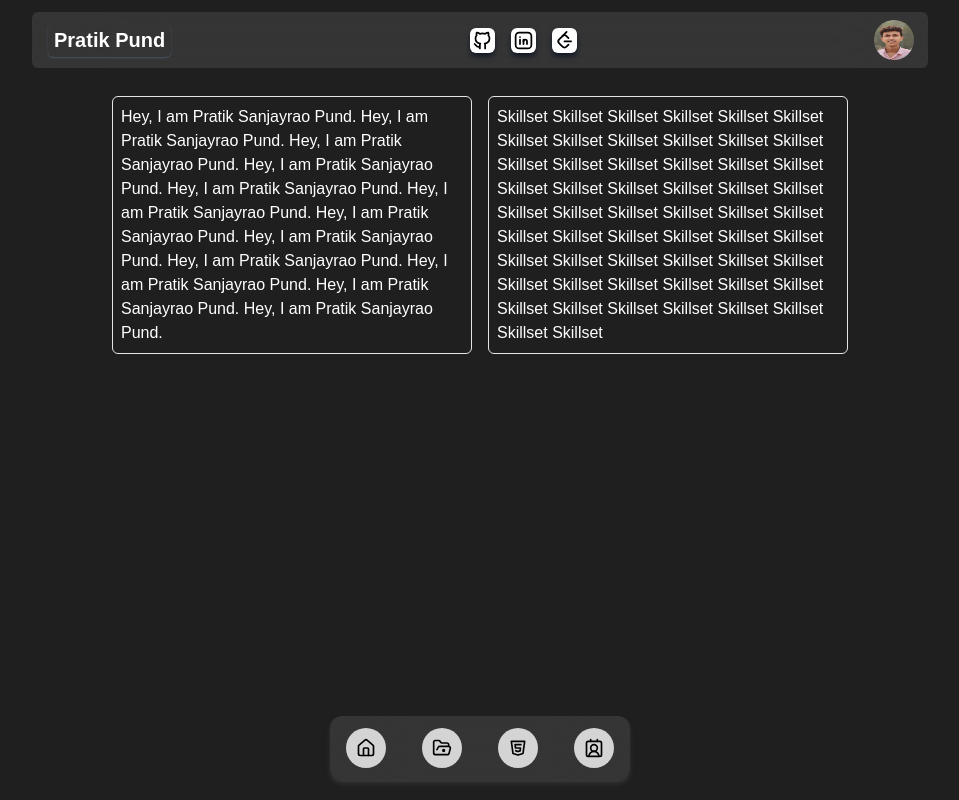
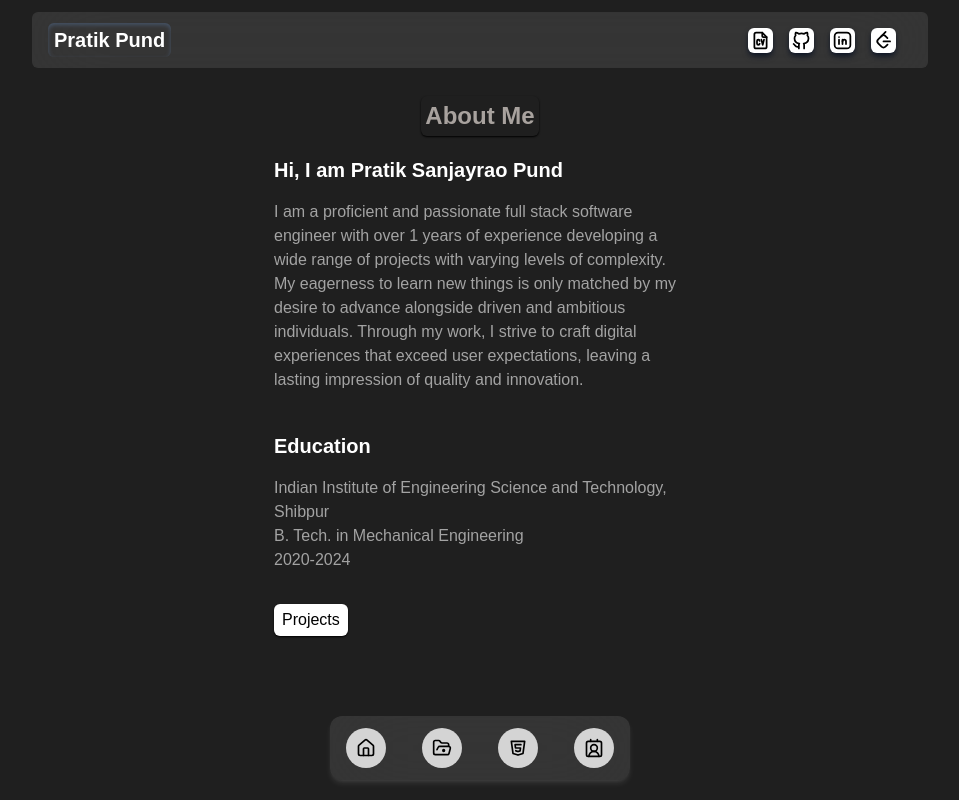
Before and after one commit to pratik-git10/portfolio_website, a Next.js app: page / in a window 1280 px wide. Shown: the whole page, without its empty margins (160-1119 px from the left). Built offline with nearby package versions, Linux system fonts and the light colour scheme.

Commit message:
modified Home page

```diff
--- a/app/(home)/page.tsx
+++ b/app/(home)/page.tsx
@@ -1,26 +1,44 @@
+import Link from "next/link";
+
 export default function Home() {
   return (
     <>
-      <div className="max-w-3xl mx-4 md:mx-auto">
-        <div className="mt-[88px] rounded-md bg--300 grid grid-cols-2 justify-center items-center h-auto p-2 mb-28">
-          <div className="mx-2 border h-auto p-2 bg--400 rounded-md">
-            Hey, I am Pratik Sanjayrao Pund. Hey, I am Pratik Sanjayrao Pund.
-            Hey, I am Pratik Sanjayrao Pund. Hey, I am Pratik Sanjayrao Pund.
-            Hey, I am Pratik Sanjayrao Pund. Hey, I am Pratik Sanjayrao Pund.
-            Hey, I am Pratik Sanjayrao Pund. Hey, I am Pratik Sanjayrao Pund.
-            Hey, I am Pratik Sanjayrao Pund. Hey, I am Pratik Sanjayrao Pund.
-            Hey, I am Pratik Sanjayrao Pund. Hey, I am Pratik Sanjayrao Pund.
+      <div className="mt-[88px] max-w-[500px] mx-auto px-4 mb-28">
+        <div className="bg--800 bg--300 p-2 flex flex-col justify-start ">
+          <h1 className="flex justify-center items-center text-2xl font-semibold mb-5 w-fit mx-auto p-1 rounded-md shadow-sm shadow-black text-stone-400">
+            About Me
+          </h1>
+          <p className="font-semibold text-xl mx-5">
+            Hi, I am Pratik Sanjayrao Pund
+          </p>
+          <p className="mx-5 pt-4 text-neutral-400 text-clip">
+            I am a proficient and passionate full stack software engineer with
+            over 1 years of experience developing a wide range of projects with
+            varying levels of complexity. My eagerness to learn new things is
+            only matched by my desire to advance alongside driven and ambitious
+            individuals. Through my work, I strive to craft digital experiences
+            that exceed user expectations, leaving a lasting impression of
+            quality and innovation.
+          </p>
+        </div>
+        <div className="mt-6 bg--600 p-2">
+          <div className="mx-5">
+            <p className="font-semibold text-xl">Education</p>
+            <p className="pt-4 text-neutral-400">
+              Indian Institute of Engineering Science and Technology, Shibpur
+            </p>
+            <p className="text-neutral-400">
+              B. Tech. in Mechanical Engineering
+            </p>
+            <p className="text-neutral-400">2020-2024</p>
           </div>
-          <div className="mx-2 border h-auto p-2 bg--400 rounded-md">
-            Skillset Skillset Skillset Skillset Skillset Skillset Skillset
-            Skillset Skillset Skillset Skillset Skillset Skillset Skillset
-            Skillset Skillset Skillset Skillset Skillset Skillset Skillset
-            Skillset Skillset Skillset Skillset Skillset Skillset Skillset
-            Skillset Skillset Skillset Skillset Skillset Skillset Skillset
-            Skillset Skillset Skillset Skillset Skillset Skillset Skillset
-            Skillset Skillset Skillset Skillset Skillset Skillset Skillset
-            Skillset Skillset Skillset Skillset Skillset Skillset Skillset
-          </div>
+        </div>
+        <div className="p-2 mt-4 flex items-center">
+          <Link
+            href="/products "
+            className="mx-5 py-1 px-2 bg-white rounded-md text-black shadow-sm shadow-black">
+            Projects
+          </Link>
         </div>
       </div>
     </>
--- a/app/skills/page.tsx
+++ b/app/skills/page.tsx
@@ -1,5 +1,6 @@
 import React from "react";
 import {
+  IconBrandCpp,
   IconBrandCss3,
   IconBrandGit,
   IconBrandGithub,
@@ -12,6 +13,7 @@ import {
   IconBrandReact,
   IconBrandTailwind,
   IconBrandTypescript,
+  IconBrandVscode,
 } from "@tabler/icons-react";
 import { Separator } from "@/components/ui/separator";
 type Props = {};
@@ -20,22 +22,25 @@ const ComponentsPage = (props: Props) => {
   const icons = [
     { Icon: IconBrandHtml5, color: "text-orange-500", title: "HTML" },
     { Icon: IconBrandCss3, color: "text-blue-500", title: "CSS" },
+    {
+      Icon: IconBrandJavascript,
+      color: "text-yellow-300",
+      title: "JavaScript",
+    },
     { Icon: IconBrandReact, color: "text-blue-400", title: "Reatcjs" },
     { Icon: IconBrandNextjs, color: "text-black", title: "Nextjs" },
     { Icon: IconBrandNodejs, color: "text-green-500", title: "Nodejs" },
     { Icon: IconBrandMongodb, color: "text-green-500", title: "Mongodb" },
     { Icon: IconBrandTailwind, color: "text-blue-300", title: "Tailwind" },
-    {
-      Icon: IconBrandJavascript,
-      color: "text-yellow-300",
-      title: "JavaScript",
-    },
+    { Icon: IconBrandTypescript, color: "text-blue-300", title: "Typescript" },
     { Icon: IconBrandMysql, color: "text-blue-500", title: "MySql" },
+    { Icon: IconBrandCpp, color: "text-blue-500", title: "CPP" },
   ];
 
   const toolIcons = [
     { Icon: IconBrandGit, color: "text-orange-600", title: "Git" },
     { Icon: IconBrandGithub, color: "text-black", title: "Github" },
+    { Icon: IconBrandVscode, color: "text-blue-500", title: "VSCode" },
   ];
 
   return (
@@ -43,15 +48,14 @@ const ComponentsPage = (props: Props) => {
       <h1 className="font-bold text-xl bg--400 px-36 py-1 shadow-2xl shadow-slate-500 rounded-md">
         Skills
       </h1>
-      <h1 className="font-bold text-xl mt-6 text-blue-800">Technology</h1>
+      <h1 className="font-bold text-xl mt-6">Technology</h1>
       <div className="flex justify-center items-center w-full">
         <div className="bg--500 rounded-md gap-6 grid grid-cols-3 mt-4 p-3">
           {/* iconsgrid */}
           {icons.map(({ Icon, color, title }, index) => (
             <div
               key={index}
-              className="bg-white/20 shadow-md shadow-black w-20 h-20 rounded-md flex justify-center items-center relative group"
-            >
+              className="bg-white/20 shadow-md shadow-black w-20 h-20 rounded-md flex justify-center items-center relative group">
               <div className="absolute top-[-35px] opacity-0 transition-all duration-300 transform scale-95 group-hover:opacity-100 group-hover:scale-100 text-sm font-medium bg-gray-800 text-white py-1 px-2 rounded">
                 {title}
               </div>
@@ -64,7 +68,7 @@ const ComponentsPage = (props: Props) => {
       </div>
 
       {/* Tools */}
-      <Separator className="mt-8" />
+      <Separator className="mt-8 max-w-64 md:max-w-2xl" />
       <h1 className="font-bold text-xl mt-6">Tools</h1>
       <div className="justify-center items-center flex">
         <div className="bg--500 rounded-md gap-6 grid grid-cols-3 mt-4 p-3">
@@ -72,8 +76,7 @@ const ComponentsPage = (props: Props) => {
           {toolIcons.map(({ Icon, color, title }, index) => (
             <div
               key={index}
-              className="bg-white/20 shadow-md shadow-black w-20 h-20 rounded-md flex justify-center items-center relative group"
-            >
+              className="bg-white/20 shadow-md shadow-black w-20 h-20 rounded-md flex justify-center items-center relative group">
               <div className="absolute top-[-35px] opacity-0 transition-all duration-300 transform scale-95 group-hover:opacity-100 group-hover:scale-100 text-sm font-medium bg-gray-800 text-white py-1 px-2 rounded">
                 {title}
               </div>
--- a/components/navbar.tsx
+++ b/components/navbar.tsx
@@ -1,71 +1,3 @@
-// "use client";
-
-// import Image from "next/image";
-// import Link from "next/link";
-// import React, { useEffect, useRef, useState } from "react";
-// import UserProfile from "./user-profile";
-
-// type Props = {};
-
-// const Navbar = (props: Props) => {
-//   const [showUserProfile, setShowUserProfile] = useState(false);
-//   const profileRef = useRef<HTMLDivElement>(null);
-
-//   const handleProfileClick = () => {
-//     setShowUserProfile(!showUserProfile);
-//   };
-//   const handleClickOutside = (event: MouseEvent) => {
-//     if (
-//       profileRef.current &&
-//       !profileRef.current.contains(event.target as Node)
-//     ) {
-//       setShowUserProfile(false);
-//     }
-//   };
-
-//   useEffect(() => {
-//     if (showUserProfile) {
-//       document.addEventListener("mousedown", handleClickOutside);
-//     } else {
-//       document.removeEventListener("mousedown", handleClickOutside);
-//     }
-
-//     return () => {
-//       document.removeEventListener("mousedown", handleClickOutside);
-//     };
-//   }, [showUserProfile]);
-
-//   return (
-//     <div className="m-3 h-12 bg-neutral-200 rounded-md backdrop-blur-2xl shadow-white shadow-2xl flex justify-between items-center p-4 max-w-4xl mx-auto top-0 fixed inset-x-0">
-//       <Link href="/">
-//         <div className="font-semibold text-xl">Pratik Pund</div>
-//       </Link>
-//       <button onClick={handleProfileClick}>
-//         <div className="bg-gray-300 rounded-full p-1 object-cover">
-//           <Image
-//             src="/Pratik_Photograph.jpg"
-//             height={25}
-//             width={25}
-//             alt="photo"
-//             className="rounded-full object-cover h-8 w-8"
-//           />
-//         </div>
-//       </button>
-//       {/* Conditionally render the UserProfile component */}
-//       {showUserProfile && (
-//         <div
-//           ref={profileRef}
-//           className="absolute top-14 right-4 bg-white shadow-2xl rounded-lg p-4 border"
-//         >
-//           <UserProfile />
-//         </div>
-//       )}
-//     </div>
-//   );
-// };
-
-// export default Navbar;
-
 "use client";
 
 import Link from "next/link";
@@ -76,6 +8,16 @@ import { Avatar, AvatarFallback, AvatarImage } from "@/components/ui/avatar";
 import { Button } from "@/components/ui/button";
 import UserProfile from "./user-profile";
 import Image from "next/image";
+
+const Navlinks = [
+  { link: "/pratik_pund_resume_.pdf", img: "/resume.svg" },
+  { link: "https://github.com/pratik-git10", img: "/github.svg" },
+  {
+    link: "https://linkedin.com/in/pratik-pund-473168216",
+    img: "/linkedin.svg",
+  },
+  { link: "/", img: "/leetcode.svg" },
+];
 
 const Navbar = () => {
   const [showUserProfile, setShowUserProfile] = useState(false);
@@ -88,65 +30,43 @@ const Navbar = () => {
       <div className="mx-auto flex h-14 max-w-4xl items-center justify-between rounded-md bg-white/10 p-4 backdrop-blur-2xl">
         {/* shadow-lg shadow-white/10  */}
         <Link href="/" className="text-xl font-semibold">
-          <span className="shadow-sm shadow-slate-600 p-1.5 rounded-md">
+          <span className="shadow-inner shadow-slate-600 p-1.5 rounded-md">
             Pratik Pund
           </span>
         </Link>
 
         <div className="flex justify-center items-center gap-4 py-1.5 px-4 rounded-sm">
-          <Link href="https://github.com/pratik-git10" target="_blank">
+          {Navlinks.map((navlink, index) => (
+            <Link href={navlink.link} target="_blank" key={index}>
               <Image
-              src="/github.svg"
+                src={navlink.img}
                 alt="image"
                 width={25}
                 height={25}
                 className="bg-white rounded-md p-0.5 shadow-md shadow-gray-900"
               />
             </Link>
-          <Link
-            href="https://linkedin.com/in/pratik-pund-473168216"
-            target="_blank"
-          >
-            <Image
-              src="/linkedin.svg"
-              alt="image"
-              width={25}
-              height={25}
-              className="bg-white rounded-md p-0.5 shadow-md shadow-gray-900"
-            />
-          </Link>
-          <Link href="/" target="">
-            <Image
-              src="/leetcode.svg"
-              alt="image"
-              width={25}
-              height={25}
-              className="bg-white rounded-md p-0.5 shadow-md shadow-gray-900"
-            />
-          </Link>
+          ))}
         </div>
 
-        <Button
+        {/* <Button
           variant="ghost"
           size="icon"
           className="rounded-full p-0"
-          onClick={() => setShowUserProfile(!showUserProfile)}
-        >
+          onClick={() => setShowUserProfile(!showUserProfile)}>
           <Avatar className="">
-            <AvatarImage src="/Pratik_Photograph.jpg" alt="Pratik Pund" />
+            <AvatarImage src="/" alt="Pratik Pund" />
             <AvatarFallback className="bg-neutral-300">PP</AvatarFallback>
           </Avatar>
-        </Button>
+        </Button> */}
 
-        {showUserProfile && (
+        {/* showUserProfile &&
           <div
             ref={profileRef}
-            className="absolute top-[84px] right-4 rounded-lg border bg-black p-4 transition-transform duration-300 transform scale-100"
-          >
-            {/* absolute top-1/2 left-1/2 transform -translate-x-1/2 -translate-y-1/2 flex flex-col justify-center items-center rounded-lg border bg-black p-4 transition-transform duration-300 scale-100 */}
+            className="absolute top-[84px] right-4 rounded-lg border bg-black p-4 transition-transform duration-300 transform scale-100">
+            //  absolute top-1/2 left-1/2 transform -translate-x-1/2 -translate-y-1/2 flex flex-col justify-center items-center rounded-lg border bg-black p-4 transition-transform duration-300 scale-100
             <UserProfile />
-          </div>
-        )}
+          </div> */}
       </div>
     </nav>
   );
```
Also changed, not shown: app/contact/page.tsx (+4 -6 lines), app/products/page.tsx (+17 -11 lines), components/float-trigger.tsx (+5 -10 lines), components/project-section-second.tsx (+16 -4 lines), components/project-section.tsx (+17 -4 lines), public/resume.svg (added), public/zoom_img.jpg (added). Lines whose indentation alone changed are shown as unchanged.
